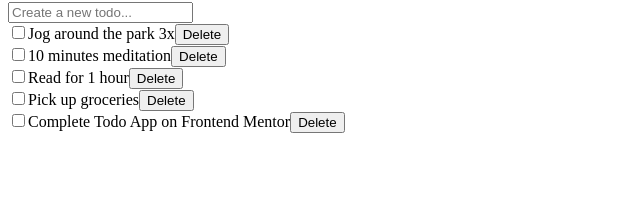
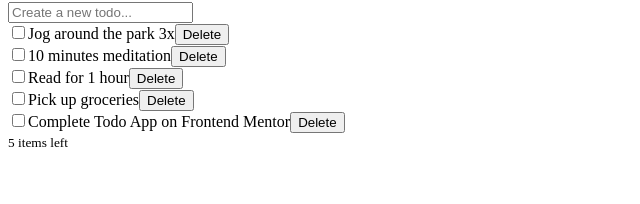
Before and after one commit to SanazBHMN/todo-app, a Vue app: page / in a window 1280 px wide. Shown: the part 96-300 px from the top of the page, without its empty margins (0-640 px from the left). Built offline with nearby package versions, Linux system fonts and the light colour scheme.

Commit message:
Show active todos

```diff
--- a/src/App.vue
+++ b/src/App.vue
@@ -1,5 +1,5 @@
 <script setup>
-import { ref } from "vue";
+import { ref, computed } from "vue";
 import Header from "./components/Header.vue";
 import TodoInput from "./components/TodoInput.vue";
 import TodoList from "./components/TodoList.vue";
@@ -20,6 +20,8 @@ const handleAddTodo = (newTodoText) => {
 const handleRemoveTodo = (todoId) => {
   todos.value = todos.value.filter((todo) => todo.id !== todoId);
 };
+
+const activeTodos = computed(() => todos.value.filter((todo) => todo.isActive));
 </script>
 
 <template>
@@ -27,6 +29,9 @@ const handleRemoveTodo = (todoId) => {
     <Header />
     <TodoInput @add-todo="handleAddTodo" />
     <TodoList :todos="todos" @remove-todo="handleRemoveTodo" />
+    <div>
+      <small>{{ activeTodos.length }} items left</small>
+    </div>
   </main>
 </template>
 
```
